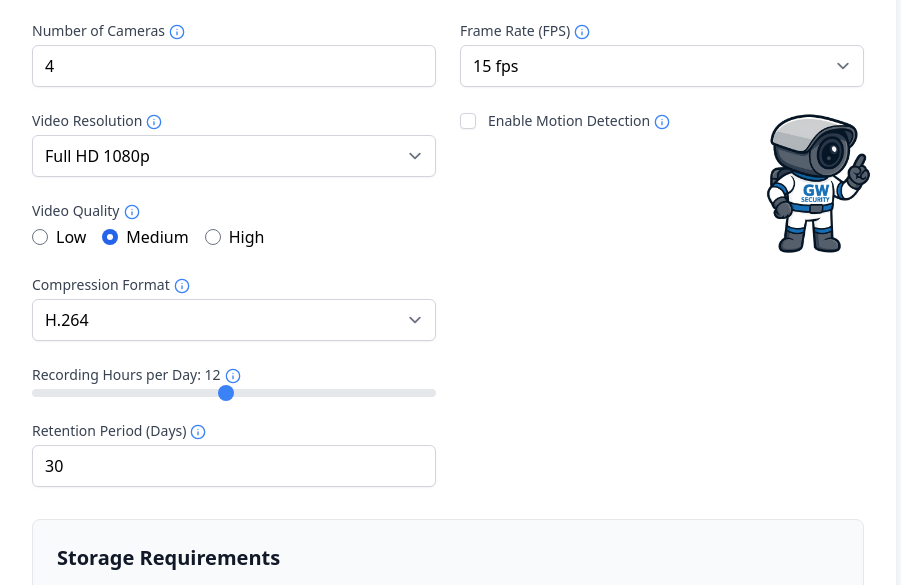
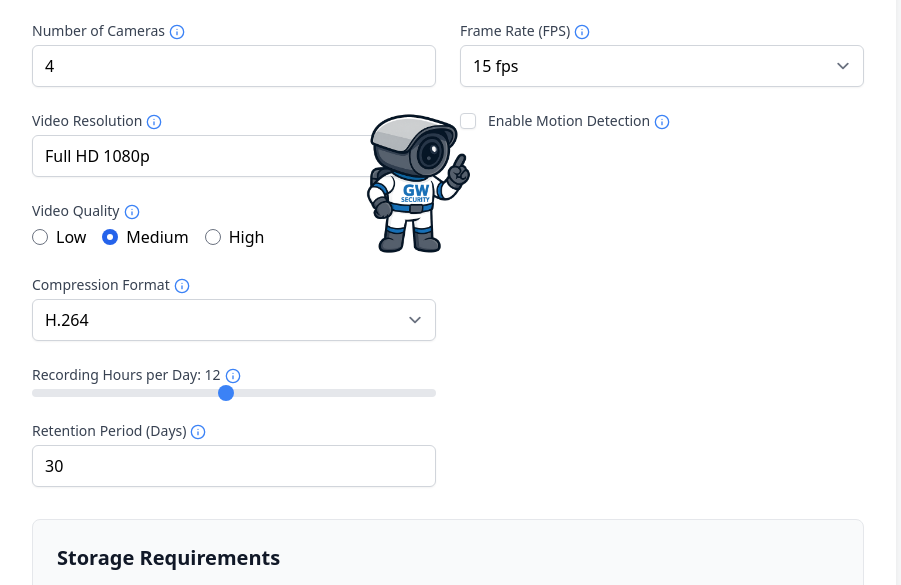
Before and after one commit to spicy-mango/storage-calculator, a plain HTML site: page index.html in a window 1280 px wide. Shown: the part 171-756 px from the top of the page, without its empty margins (192-1093 px from the left). Drawn offline with Linux system fonts and the light colour scheme.

Commit message:
Update index.html

```diff
--- a/index.html
+++ b/index.html
@@ -14,7 +14,7 @@
       /* Character tooltip styling */
       .character-container {
         position: absolute;
-        right: 200px;
+        right: 600px;
         top: 280px;
         width: 150px;
         z-index: 100;
```
